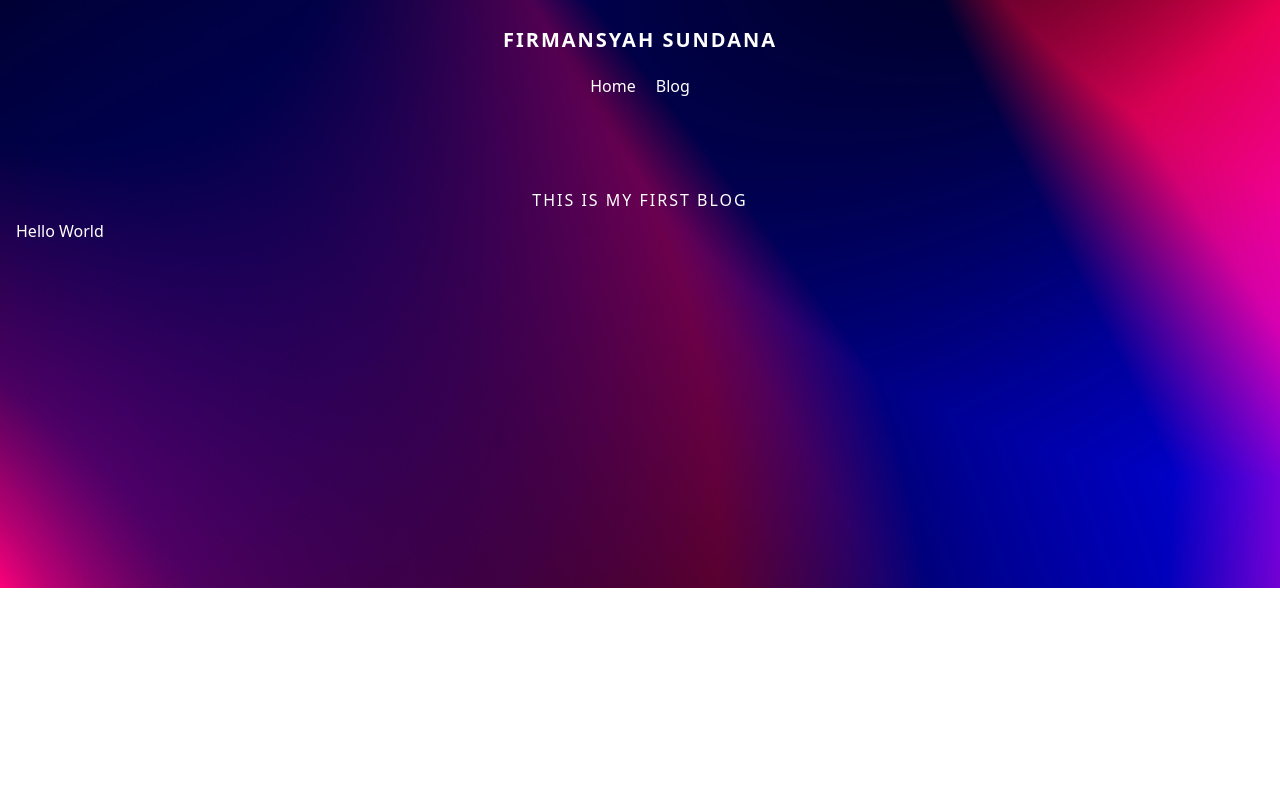
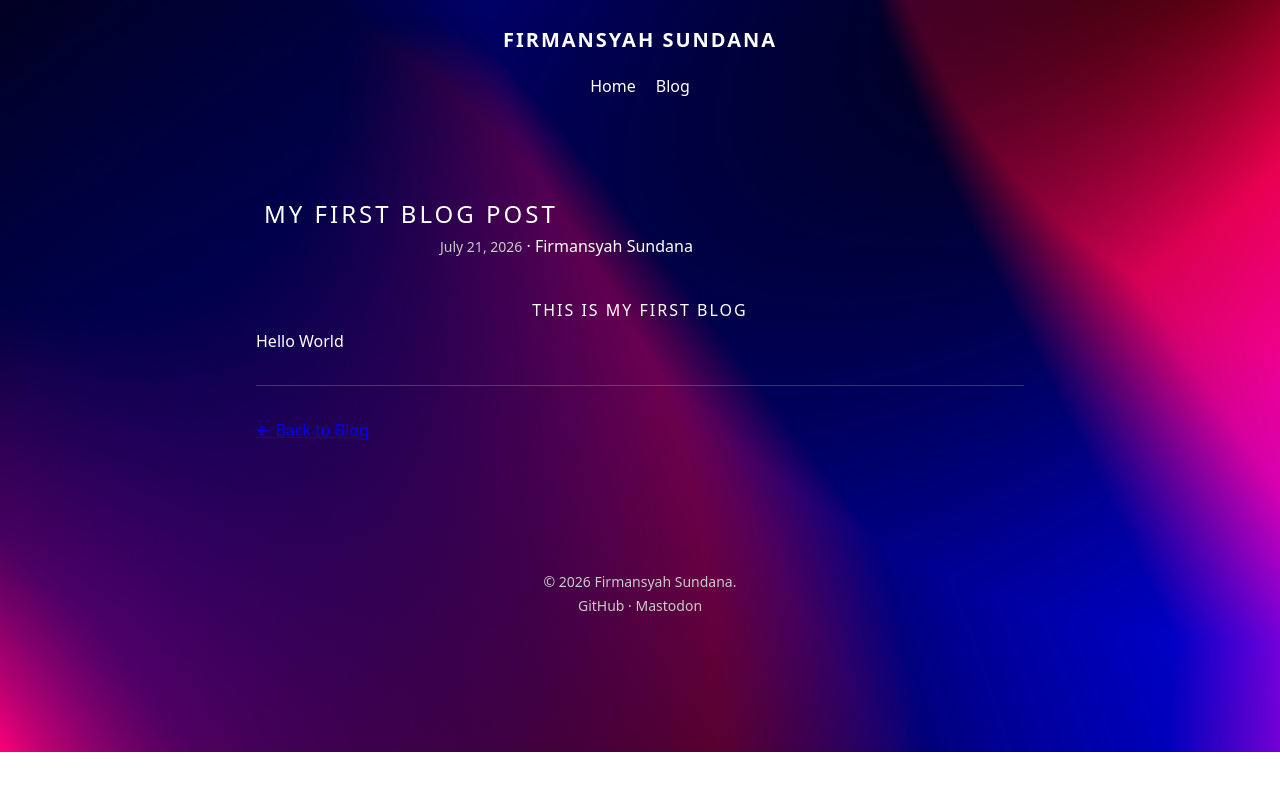
Before and after one commit to sundana/sundana.github.io, a Jekyll site: the page built from _posts/2026-07-21-my-first-blog-post.md, in a window 1280 px wide. Shown: the top 791 px of the page. Built offline with Jekyll 4.4.1, drawn with Linux system fonts in a browser that asks for light colours.

Commit message:
add post layout

```diff
--- a/_config.yml
+++ b/_config.yml
@@ -1,7 +1,7 @@
 title: Firmansyah Sundana
 email: firmansyahsundana10@gmail.com
 description: Sundana Personal Website
-url: ""
+url: "https://sundana.github.io"
 twitter_username: sundanaxyz
 github_username: sundana
 
--- a/_layouts/default.html
+++ b/_layouts/default.html
@@ -23,5 +23,13 @@
   <main>
     {{ content }}
   </main>
+  <footer>
+    <p>&copy; {{ site.time | date: '%Y' }} {{ site.title }}.</p>
+    <p>
+      <a href="https://github.com/{{ site.github_username }}">GitHub</a>
+      &middot;
+      <a href="https://mastodon.social/@sundana" rel="me">Mastodon</a>
+    </p>
+  </footer>
 </body>
 </html>
--- /dev/null
+++ b/_layouts/post.html
@@ -0,0 +1,15 @@
+---
+layout: default
+---
+<article>
+  <header>
+    <h1>{{ page.title }}</h1>
+    <p>
+      <time datetime="{{ page.date | date: '%Y-%m-%d' }}">{{ page.date | date: "%B %d, %Y" }}</time>
+      {% if page.author %} &middot; {{ page.author }}{% endif %}
+    </p>
+  </header>
+  {{ content }}
+  <hr />
+  <p><a href="/blog">&larr; Back to Blog</a></p>
+</article>
--- a/_posts/2026-07-21-my-first-blog-post.md
+++ b/_posts/2026-07-21-my-first-blog-post.md
@@ -1,5 +1,5 @@
 ---
-layout: default
+layout: post
 title: 'My First Blog Post'
 date: 2026-07-21
 description: 'This is the first post of my new blog'
--- a/styles/style.css
+++ b/styles/style.css
@@ -109,3 +109,58 @@ main {
   text-align: center;
   margin: 0 auto;
 }
+
+article {
+  max-width: 768px;
+  margin: 0 auto;
+}
+
+article > header {
+  margin-bottom: 2rem;
+}
+
+article > header > p {
+  margin: 0 auto;
+}
+
+article > header > h1 {
+  font-size: 1.5rem;
+  text-align: left;
+  max-width: 768px;
+  margin-bottom: 0.25rem;
+}
+
+article > header time {
+  color: #cacaca;
+  font-size: 0.875rem;
+}
+
+article > p {
+  margin-bottom: 1rem;
+}
+
+article hr {
+  margin: 2rem 0;
+  border: 0;
+  border-top: 1px solid rgba(255, 255, 255, 0.2);
+}
+
+footer {
+  text-align: center;
+  padding: 2rem 1rem;
+  color: #cacaca;
+  font-size: 0.875rem;
+}
+
+footer p {
+  margin: 0 auto;
+}
+
+footer a {
+  color: inherit;
+  text-decoration: none;
+}
+
+footer a:hover {
+  color: white;
+}
```
Also changed, not shown: 404.html (added, +8 -0 lines), index.html (+6 -6 lines).
